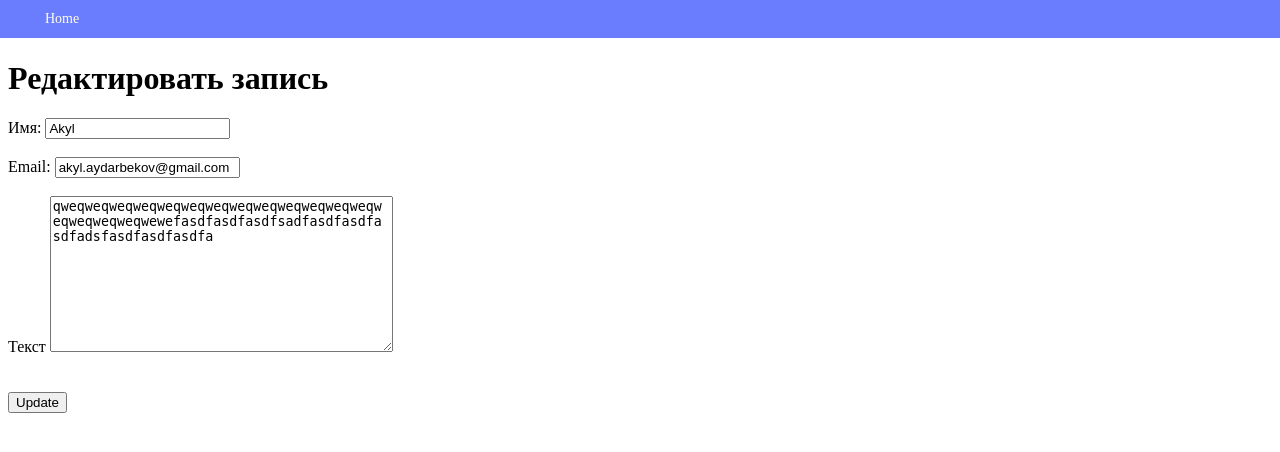
After one commit to aydarbekov/Guest_book, a Django app: page /note/1/edit/ in a window 1280 px wide. The commit adds this page. Shown: the top 452 px of the page. Run offline with Django 3.2, Linux system fonts and the light colour scheme; data comes from the database, SQL or seed files in the repository.

Commit message:
added update

```diff
--- a/guest_book/guest_book/urls.py
+++ b/guest_book/guest_book/urls.py
@@ -20,5 +20,6 @@ from webapp import views as webapp_views
 urlpatterns = [
     path('admin/', admin.site.urls),
     path('', webapp_views.index_views, name='index'),
-    path('notes/add', webapp_views.note_create_view, name='note_add')
+    path('notes/add', webapp_views.note_create_view, name='note_add'),
+    path('note/<int:pk>/edit/', webapp_views.note_update_view, name = 'note_update')
 ]
--- a/guest_book/webapp/forms.py
+++ b/guest_book/webapp/forms.py
@@ -1,7 +1,6 @@
 from django import forms
 from django.forms import widgets
 
-status_choices = [('new', 'Новая'),('in_progress', 'В процессе'),('done', 'Сделано')]
 class NoteForm(forms.Form):
     name = forms.CharField(max_length=100, required=True, label='Имя: ')
     mail = forms.EmailField(required=True, label='Email: ')
--- a/guest_book/webapp/templates/index.html
+++ b/guest_book/webapp/templates/index.html
@@ -6,7 +6,7 @@
    <h1>Гостевая книга</h1>
    <hr/>
    {% for note in notes %}
-       <h2>{{ note.name }} ({{ note.mail }}) <a href=#><img src="http://s1.iconbird.com/ico/2013/8/429/w512h5121377938429185042editmodifystreamline.png" style="height: 20px; margin-left: 30px"></a>
+       <h2>{{ note.name }} ({{ note.mail }}) <a href={% url 'note_update' note.pk %}><img src="http://s1.iconbird.com/ico/2013/8/429/w512h5121377938429185042editmodifystreamline.png" style="height: 20px; margin-left: 30px"></a>
            <a href=#><img src="https://api.icons8.com/download/2831e1dc118290aec39e73675d0191c599988586/windows10/PNG/512/Editing/delete-512.png" style="height: 25px; margin-left: 5px"></a></h2>
        <div>{{ note.text }}</div>
        <hr/>
--- /dev/null
+++ b/guest_book/webapp/templates/update.html
@@ -0,0 +1,8 @@
+{% extends "base.html" %}
+{% block title %}Update Note{% endblock %}
+{% block content %}
+   <h1>Редактировать запись</h1>
+   <form action="{% url 'note_update' note.pk%}" method="POST">
+        {% include 'partial/note_form.html' with button_text='Update' %}
+   </form>
+{% endblock %}
--- a/guest_book/webapp/views.py
+++ b/guest_book/webapp/views.py
@@ -3,7 +3,7 @@ from webapp.forms import NoteForm
 from webapp.models import Note
 
 def index_views(request, *args, **kwargs):
-    notes = Note.objects.filter(status="active").order_by('created_at')
+    notes = Note.objects.filter(status="active").order_by('-created_at')
     return render(request, 'index.html', context={'notes': notes})
 
 def note_create_view(request, *args, **kwargs):
@@ -18,3 +18,20 @@ def note_create_view(request, *args, **kwargs):
             return redirect('index')
         else:
             return render(request, 'note_create.html', context={'form':form})
+
+def note_update_view(request, pk):
+    note = get_object_or_404(Note, pk=pk)
+    if request.method == 'GET':
+        form = NoteForm(data={'name': note.name, 'mail': note.mail, 'text':note.text})
+        return render(request, 'update.html', context={'form': form, 'note': note})
+    elif request.method == 'POST':
+        form = NoteForm(data=request.POST)
+        if form.is_valid():
+            data = form.cleaned_data
+            note.name = data['name']
+            note.mail = data['mail']
+            note.text = data['text']
+            note.save()
+            return redirect('index')
+        else:
+            return render(request, 'update.html', context={'form': form, 'note': note})
```
